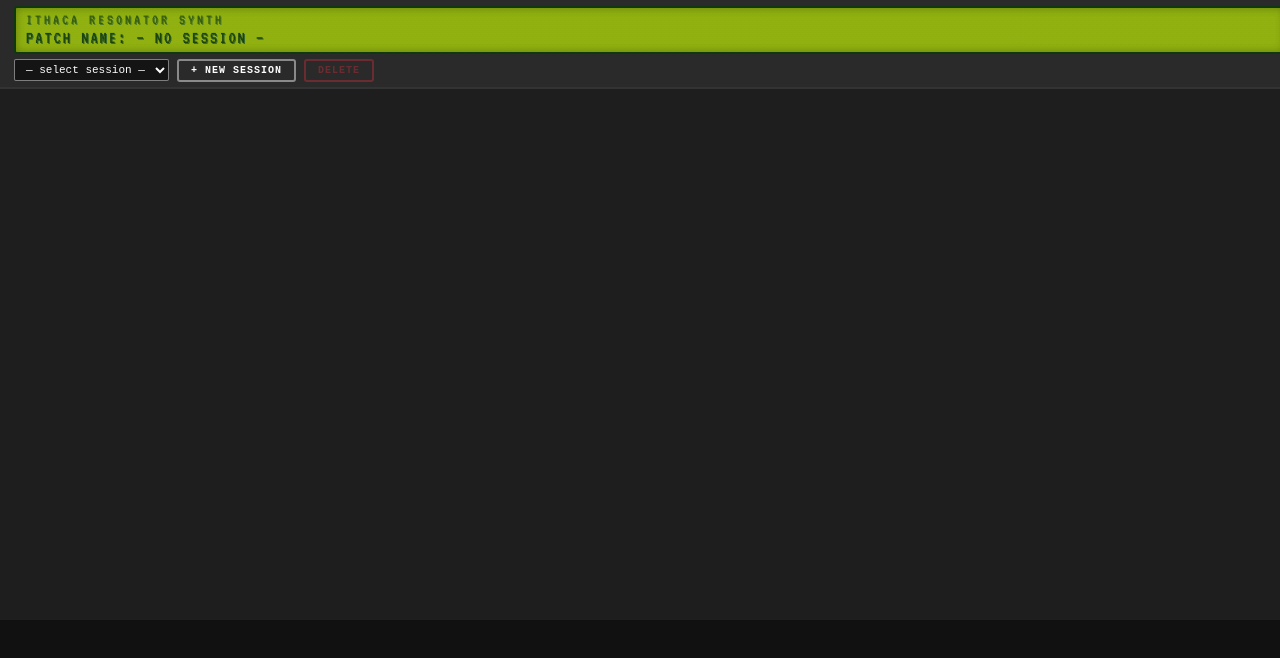
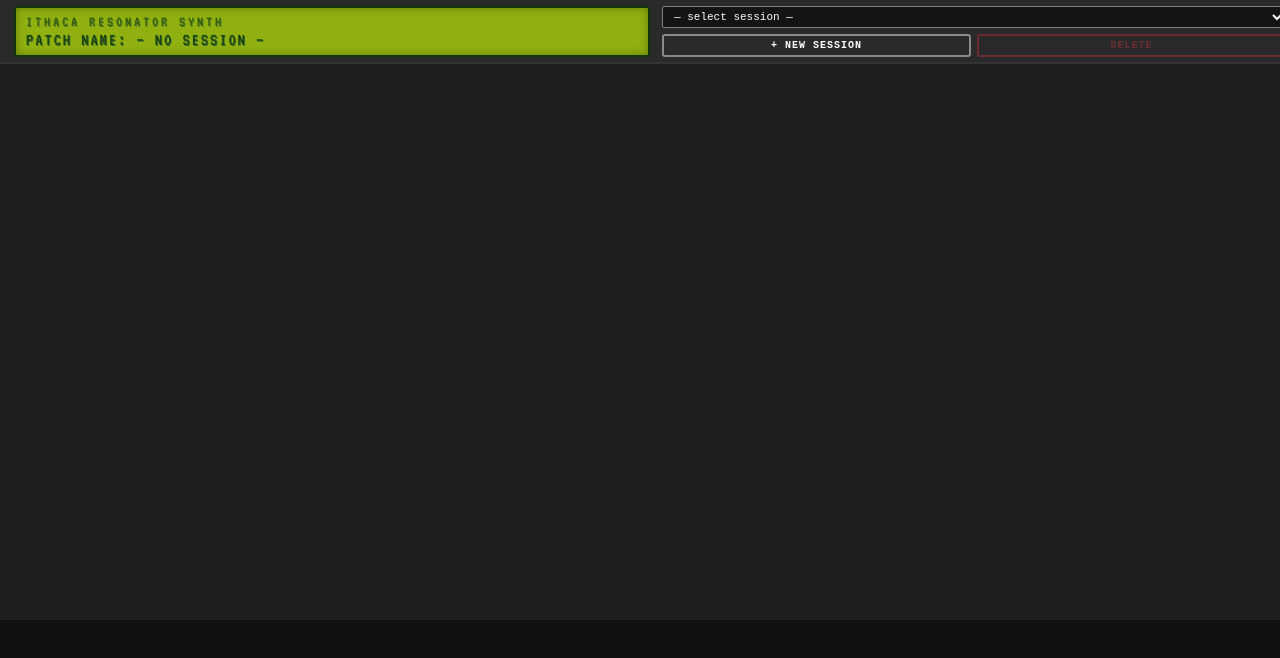
Before and after one commit to alchy/resonators, a plain HTML site: page gui/static/index.html in a window 1280 px wide. Drawn offline with Linux system fonts and the light colour scheme; no server answers.

Commit message:
GUI: header split — LCD left half, session controls right half
Co-Authored-By: Claude Sonnet 4.6 <noreply@anthropic.com>

```diff
--- a/gui/static/index.html
+++ b/gui/static/index.html
@@ -17,8 +17,10 @@
   </div>
   <div class="session-bar">
     <select id="session-select"><option value="">— select session —</option></select>
-    <button id="btn-new-session">+ New Session</button>
-    <button id="btn-delete-session" class="danger" disabled>Delete</button>
+    <div class="session-btns">
+      <button id="btn-new-session">+ New Session</button>
+      <button id="btn-delete-session" class="danger" disabled>Delete</button>
+    </div>
   </div>
 </header>
 
--- a/gui/static/style.css
+++ b/gui/static/style.css
@@ -58,15 +58,16 @@ header {
   background: var(--panel-light);
   border-bottom: 2px solid var(--panel-border);
   display: flex;
-  flex-direction: column;
+  flex-direction: row;
+  align-items: stretch;
   padding: 6px 14px 5px;
   flex-shrink: 0;
-  gap: 5px;
+  gap: 12px;
 }
 
-/* Two-line LCD display — full width */
+/* Two-line LCD display — left half */
 .header-lcd {
-  width: 100%;
+  flex: 0 0 50%;
   background-color: var(--lcd-bg);
   background-image: var(--lcd-grid-h), var(--lcd-grid-v);
   border: 2px solid var(--lcd-text);
@@ -74,6 +75,9 @@ header {
   padding: 3px 10px;
   box-shadow: inset 0 0 8px rgba(0,0,0,0.3);
   user-select: none;
+  display: flex;
+  flex-direction: column;
+  justify-content: center;
 }
 
 .lcd-line {
@@ -104,9 +108,24 @@ header {
 }
 
 .session-bar {
+  flex: 1;
   display: flex;
-  gap: 0.5rem;
-  align-items: center;
+  flex-direction: column;
+  gap: 0.4rem;
+  justify-content: center;
+}
+
+.session-bar select {
+  width: 100%;
+}
+
+.session-bar .session-btns {
+  display: flex;
+  gap: 0.4rem;
+}
+
+.session-bar .session-btns button {
+  flex: 1;
 }
 
 /* ══════════════════════════════════════════════════════════════════════════════
```
